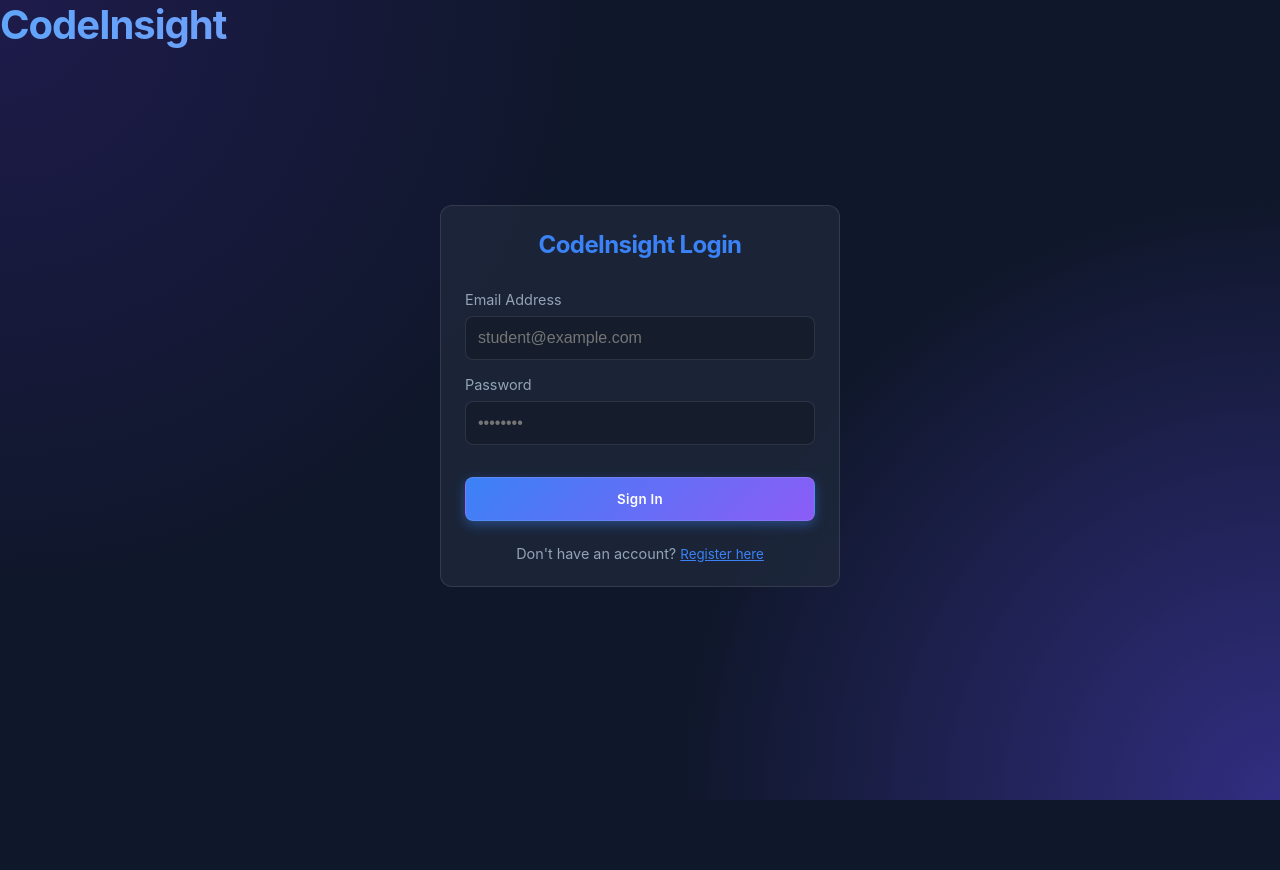
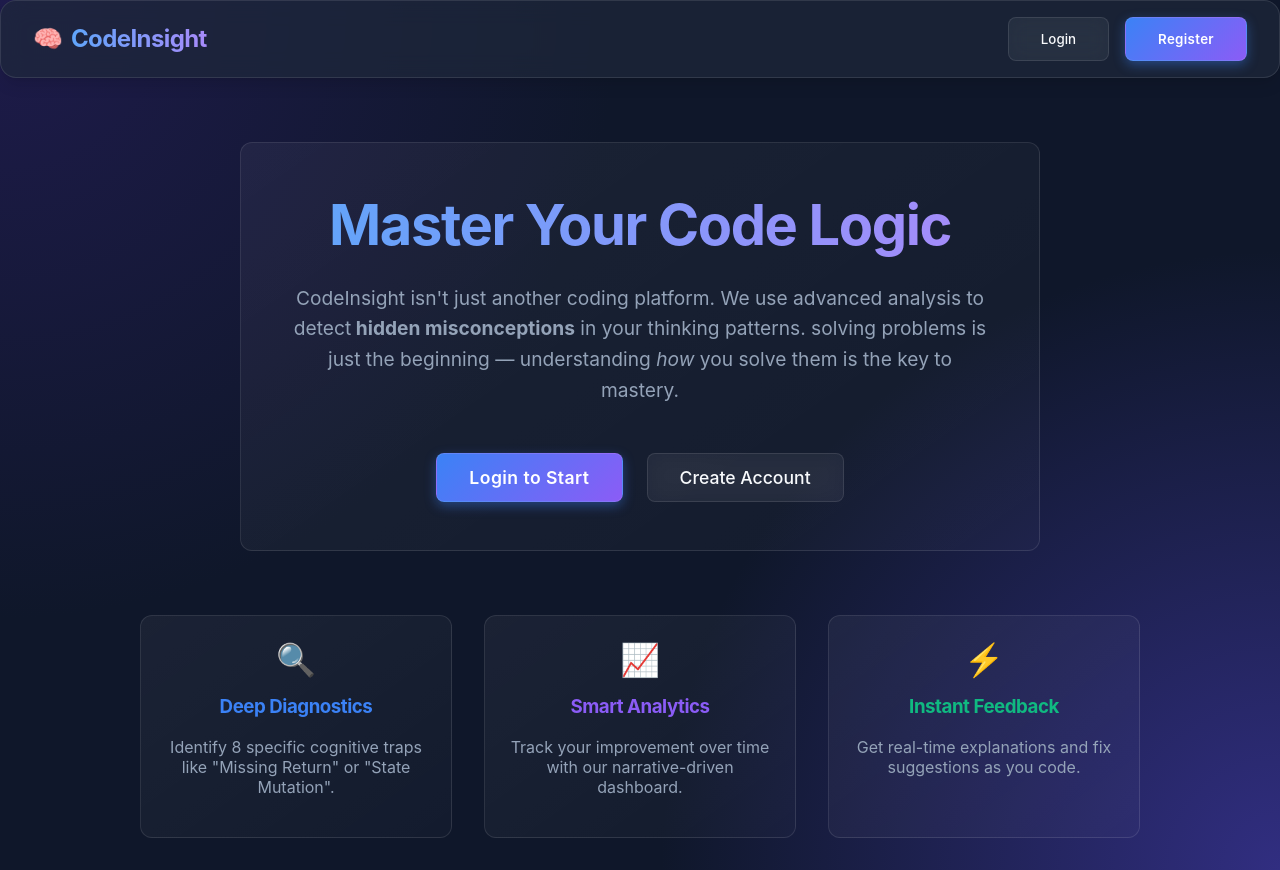
Before and after one commit to Pratiksanap49/CodeInsight, a React (Create React App) app in the folder frontend/: page / in a window 1280 px wide. Before the commit the page ends 800 px from the top, so only its background shows below. Built offline with nearby package versions, Linux system fonts and the light colour scheme.

Commit message:
feat: Integrate react-router for navigation and add Home component with landing page features

```diff
--- a/frontend/package.json
+++ b/frontend/package.json
@@ -11,6 +11,7 @@
     "nodemon": "^3.1.11",
     "react": "^19.2.4",
     "react-dom": "^19.2.4",
+    "react-router-dom": "^7.13.0",
     "react-scripts": "5.0.1",
     "web-vitals": "^2.1.4"
   },
--- a/frontend/src/App.js
+++ b/frontend/src/App.js
@@ -1,83 +1,40 @@
 import { useState, useEffect } from "react";
+import { BrowserRouter as Router, Routes, Route, useNavigate, useLocation, Link } from "react-router-dom";
 import QuestionList from "./QuestionList";
 import QuestionAttempt from "./QuestionAttempt";
 import AnalyticsDashboard from "./AnalyticsDashboard";
 import Login from "./Login";
 import Register from "./Register";
+import Home from "./Home";
 import "./App.css";
 
-function App() {
+function AppContent() {
   const [token, setToken] = useState(localStorage.getItem("token"));
-  const [selectedQuestion, setSelectedQuestion] = useState(null);
-  const [view, setView] = useState("questions"); // questions | attempt | analytics
-  const [authView, setAuthView] = useState("login"); // login | register
+  const navigate = useNavigate();
+  const location = useLocation();
 
   useEffect(() => {
-    // Check if token exists on mount
     const stored = localStorage.getItem("token");
     if (stored) setToken(stored);
   }, []);
 
+  function handleLogin() {
+    setToken(localStorage.getItem("token"));
+  }
+
   function handleLogout() {
     localStorage.removeItem("token");
     setToken(null);
-    setView("questions");
-    setSelectedQuestion(null);
+    navigate("/");
   }
 
-  if (!token) {
+  // Header Logic
+  const hideHeaderRoutes = ["/login", "/signup"];
+  const shouldShowHeader = !hideHeaderRoutes.includes(location.pathname);
+
   return (
     <div className="App">
-        <h1>CodeInsight</h1>
-        {authView === "login" ? (
-          <Login
-            onLogin={() => setToken(localStorage.getItem("token"))}
-            onSwitchToRegister={() => setAuthView("register")}
-          />
-        ) : (
-          <Register
-            onRegisterSuccess={() => setAuthView("login")}
-            onSwitchToLogin={() => setAuthView("login")}
-          />
-        )}
-      </div>
-    );
-  }
-
-  if (view === "analytics") {
-    return (
-      <div>
-        <header>
-          <button onClick={() => setView("questions")}>Back to Questions</button>
-          <button onClick={handleLogout} style={{ marginLeft: "10px" }}>Logout</button>
-        </header>
-        <AnalyticsDashboard />
-      </div>
-    );
-  }
-
-  if (selectedQuestion) {
-    return (
-      <div>
-        <header>
-          <button
-            onClick={() => {
-              setSelectedQuestion(null);
-              setView("questions");
-            }}
-          >
-            Back
-          </button>
-          <button onClick={handleLogout} style={{ marginLeft: "10px" }}>Logout</button>
-        </header>
-
-        <QuestionAttempt question={selectedQuestion} />
-      </div>
-    );
-  }
-
-  return (
-    <div>
+      {shouldShowHeader && (
         <header className="glass-panel" style={{
           display: "flex",
           justifyContent: "space-between",
@@ -86,27 +43,58 @@ function App() {
           padding: "1rem 2rem",
           borderRadius: "16px"
         }}>
-        <div style={{ display: "flex", alignItems: "center", gap: "0.5rem" }}>
+          <Link to="/" style={{ display: "flex", alignItems: "center", gap: "0.5rem", textDecoration: "none", color: "white" }}>
             <span style={{ fontSize: "1.5rem" }}>🧠</span>
-          <h1 style={{ fontSize: "1.5rem", margin: 0 }}>CodeInsight</h1>
-        </div>
+            <h1 style={{ fontSize: "1.5rem", margin: 0, textDecoration: "none" }}>CodeInsight</h1>
+          </Link>
+
           <div style={{ display: "flex", gap: "1rem" }}>
-          <button className="btn-secondary" onClick={() => setView("analytics")}>
+            {token ? (
+              <>
+                <button className="btn-secondary" onClick={() => navigate("/questions")}>
+                  💻 Problems
+                </button>
+                <button className="btn-secondary" onClick={() => navigate("/analytics")}>
                   📊 Analytics
                 </button>
                 <button className="btn-secondary" onClick={handleLogout} style={{ borderColor: 'rgba(239, 68, 68, 0.5)', color: '#fca5a5' }}>
                   Log Out
                 </button>
+              </>
+            ) : (
+              <>
+                <button className="btn-secondary" onClick={() => navigate("/login")}>
+                  Login
+                </button>
+                <button className="btn-primary" onClick={() => navigate("/signup")}>
+                  Register
+                </button>
+              </>
+            )}
           </div>
         </header>
-      <QuestionList
-        onSelect={q => {
-          setSelectedQuestion(q);
-          setView("attempt");
-        }}
-      />
+      )}
+
+      <Routes>
+        <Route path="/" element={<Home />} />
+        <Route path="/login" element={<Login onLogin={handleLogin} />} />
+        <Route path="/signup" element={<Register />} />
+
+        {/* Protected Routes - simple check, could be a wrapper */}
+        <Route path="/questions" element={token ? <QuestionList /> : <Login onLogin={handleLogin} />} />
+        <Route path="/questions/:id" element={token ? <QuestionAttempt /> : <Login onLogin={handleLogin} />} />
+        <Route path="/analytics" element={token ? <AnalyticsDashboard /> : <Login onLogin={handleLogin} />} />
+      </Routes>
     </div>
   );
 }
 
+function App() {
+  return (
+    <Router>
+      <AppContent />
+    </Router>
+  );
+}
+
 export default App;
--- /dev/null
+++ b/frontend/src/Home.js
@@ -0,0 +1,76 @@
+import { Link } from "react-router-dom";
+
+export default function Home() {
+    const token = localStorage.getItem("token");
+
+    return (
+        <div className="animate-fade-in" style={{
+            display: "flex",
+            flexDirection: "column",
+            alignItems: "center",
+            justifyContent: "center",
+            minHeight: "80vh",
+            textAlign: "center",
+            padding: "2rem"
+        }}>
+
+            <div className="glass-card" style={{ maxWidth: "800px", padding: "3rem" }}>
+                <h1 style={{
+                    fontSize: "3.5rem",
+                    marginBottom: "1.5rem",
+                    background: "linear-gradient(to right, #60a5fa, #a78bfa)",
+                    WebkitBackgroundClip: "text",
+                    WebkitTextFillColor: "transparent"
+                }}>
+                    Master Your Code Logic
+                </h1>
+
+                <p style={{ fontSize: "1.2rem", color: "var(--text-secondary)", marginBottom: "3rem", lineHeight: "1.6" }}>
+                    CodeInsight isn't just another coding platform. We use advanced analysis to detect
+                    <strong> hidden misconceptions</strong> in your thinking patterns. solving problems is
+                    just the beginning — understanding <em>how</em> you solve them is the key to mastery.
+                </p>
+
+                <div style={{ display: "flex", gap: "1.5rem", justifyContent: "center" }}>
+                    {token ? (
+                        <Link to="/questions" className="btn-primary" style={{ textDecoration: "none", fontSize: "1.1rem" }}>
+                            Continue Learning →
+                        </Link>
+                    ) : (
+                        <>
+                            <Link to="/login" className="btn-primary" style={{ textDecoration: "none", fontSize: "1.1rem" }}>
+                                Login to Start
+                            </Link>
+                            <Link to="/signup" className="btn-secondary" style={{ textDecoration: "none", fontSize: "1.1rem" }}>
+                                Create Account
+                            </Link>
+                        </>
+                    )}
+                </div>
+            </div>
+
+            <div style={{ marginTop: "4rem", display: "grid", gridTemplateColumns: "repeat(auto-fit, minmax(250px, 1fr))", gap: "2rem", width: "100%", maxWidth: "1000px" }}>
+
+                <div className="glass-card">
+                    <div style={{ fontSize: "2rem", marginBottom: "1rem" }}>🔍</div>
+                    <h3 style={{ color: "var(--accent-primary)" }}>Deep Diagnostics</h3>
+                    <p style={{ color: "var(--text-secondary)" }}>Identify 8 specific cognitive traps like "Missing Return" or "State Mutation".</p>
+                </div>
+
+                <div className="glass-card">
+                    <div style={{ fontSize: "2rem", marginBottom: "1rem" }}>📈</div>
+                    <h3 style={{ color: "var(--accent-secondary)" }}>Smart Analytics</h3>
+                    <p style={{ color: "var(--text-secondary)" }}>Track your improvement over time with our narrative-driven dashboard.</p>
+                </div>
+
+                <div className="glass-card">
+                    <div style={{ fontSize: "2rem", marginBottom: "1rem" }}>⚡</div>
+                    <h3 style={{ color: "var(--success)" }}>Instant Feedback</h3>
+                    <p style={{ color: "var(--text-secondary)" }}>Get real-time explanations and fix suggestions as you code.</p>
+                </div>
+
+            </div>
+
+        </div>
+    );
+}
--- a/frontend/src/Login.js
+++ b/frontend/src/Login.js
@@ -1,11 +1,13 @@
 import { useState } from "react";
+import { Link, useNavigate } from "react-router-dom";
 import { login } from "./api"; // Ensure api.js exports login
 
-export default function Login({ onLogin, onSwitchToRegister }) {
+export default function Login({ onLogin }) { // onLogin prop is still useful for updating global state
     const [email, setEmail] = useState("");
     const [password, setPassword] = useState("");
     const [error, setError] = useState(null);
     const [loading, setLoading] = useState(false);
+    const navigate = useNavigate();
 
     async function handleSubmit(e) {
         e.preventDefault();
@@ -14,7 +16,8 @@ export default function Login({ onLogin, onSwitchToRegister }) {
         try {
             const data = await login(email, password);
             localStorage.setItem("token", data.token);
-            onLogin();
+            if (onLogin) onLogin();
+            navigate("/questions"); // Redirect to questions list
         } catch (err) {
             setError("Invalid credentials. Please try again.");
         } finally {
@@ -63,9 +66,9 @@ export default function Login({ onLogin, onSwitchToRegister }) {
 
                 <div style={{ marginTop: "1.5rem", textAlign: "center", fontSize: "0.9rem", color: "var(--text-secondary)" }}>
                     Don't have an account?{" "}
-                    <button onClick={onSwitchToRegister} style={{ color: "var(--accent-primary)", background: "none", border: "none", padding: 0, textDecoration: "underline", cursor: "pointer" }}>
+                    <Link to="/signup" style={{ color: "var(--accent-primary)", textDecoration: "underline", cursor: "pointer" }}>
                         Register here
-                    </button>
+                    </Link>
                 </div>
             </div>
         </div>
--- a/frontend/src/QuestionAttempt.js
+++ b/frontend/src/QuestionAttempt.js
@@ -1,4 +1,6 @@
 import { useState, useEffect } from "react";
+import { useParams, useNavigate } from "react-router-dom";
+
 // We need to implement the API call logic. Assuming api.js exists and has submitCode.
 // But we need to update it to match the backend endpoint.
 const API_URL = "http://localhost:5000/api";
@@ -14,6 +16,15 @@ async function submitCodeApi(data) {
     body: JSON.stringify(data)
   });
   if (!res.ok) throw new Error("Failed to submit");
+  return res.json();
+}
+
+async function fetchQuestion(id) {
+  const token = localStorage.getItem("token");
+  const res = await fetch(`${API_URL}/questions/${id}`, {
+    headers: { Authorization: `Bearer ${token}` }
+  });
+  if (!res.ok) throw new Error("Failed to fetch question");
   return res.json();
 }
 
@@ -68,11 +79,23 @@ const MISCONCEPTION_DETAILS = {
   }
 };
 
-export default function QuestionAttempt({ question, onBack }) {
-  const [code, setCode] = useState(question.starterCode || "");
+export default function QuestionAttempt() {
+  const { id } = useParams();
+  const navigate = useNavigate();
+  const [question, setQuestion] = useState(null);
+  const [code, setCode] = useState("");
   const [result, setResult] = useState(null);
   const [loading, setLoading] = useState(false);
   const [error, setError] = useState(null);
+
+  useEffect(() => {
+    fetchQuestion(id)
+      .then(data => {
+        setQuestion(data);
+        setCode(data.starterCode || "");
+      })
+      .catch(err => setError(err.message));
+  }, [id]);
 
   async function handleSubmit() {
     setLoading(true);
@@ -92,10 +115,13 @@ export default function QuestionAttempt({ question, onBack }) {
     }
   }
 
+  if (error) return <div style={{ padding: "2rem", color: "var(--error)" }}>Error: {error}</div>;
+  if (!question) return <div style={{ padding: "2rem", color: "var(--text-secondary)" }}>Loading...</div>;
+
   return (
     <div className="animate-fade-in" style={{ padding: "2rem", height: "100%", display: "flex", flexDirection: "column", gap: "1rem" }}>
       <header style={{ display: "flex", justifyContent: "space-between", alignItems: "center" }}>
-        <button className="btn-secondary" onClick={onBack}>← Back</button>
+        <button className="btn-secondary" onClick={() => navigate("/questions")}>← Back</button>
         <h2 style={{ margin: 0 }}>{question.title}</h2>
         <div style={{ width: "80px" }}></div>
       </header>
--- a/frontend/src/Register.js
+++ b/frontend/src/Register.js
@@ -1,20 +1,22 @@
 import { useState } from "react";
+import { Link, useNavigate } from "react-router-dom";
 import { register } from "./api"; // Ensure api.js exports register
 
-export default function Register({ onRegisterSuccess, onSwitchToLogin }) {
+export default function Register() {
     const [email, setEmail] = useState("");
     const [password, setPassword] = useState("");
     const [error, setError] = useState(null);
     const [loading, setLoading] = useState(false);
+    const navigate = useNavigate();
 
     async function handleSubmit(e) {
         e.preventDefault();
         setLoading(true);
         setError(null);
         try {
-            // Assume register returns success or throws
             await register(email, password);
-            onRegisterSuccess();
+            // Auto-login or redirect to login. Let's redirect to login for simplicity
+            navigate("/login");
         } catch (err) {
             setError("Registration failed (User may exist or weak password).");
         } finally {
@@ -63,9 +65,9 @@ export default function Register({ onRegisterSuccess, onSwitchToLogin }) {
 
                 <div style={{ marginTop: "1.5rem", textAlign: "center", fontSize: "0.9rem", color: "var(--text-secondary)" }}>
                     Already have an account?{" "}
-                    <button onClick={onSwitchToLogin} style={{ color: "var(--accent-primary)", background: "none", border: "none", padding: 0, textDecoration: "underline", cursor: "pointer" }}>
+                    <Link to="/login" style={{ color: "var(--accent-primary)", textDecoration: "underline" }}>
                         Login here
-                    </button>
+                    </Link>
                 </div>
             </div>
         </div>
```
Also changed, not shown: frontend/src/QuestionList.js (+16 -10 lines), 1 other file (tests, documents, lock files or other folders). Lines whose indentation alone changed are shown as unchanged.
